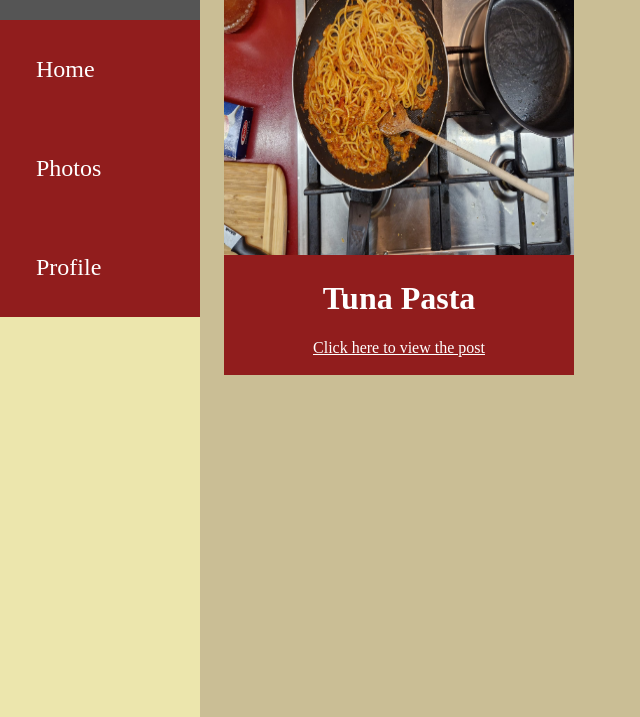
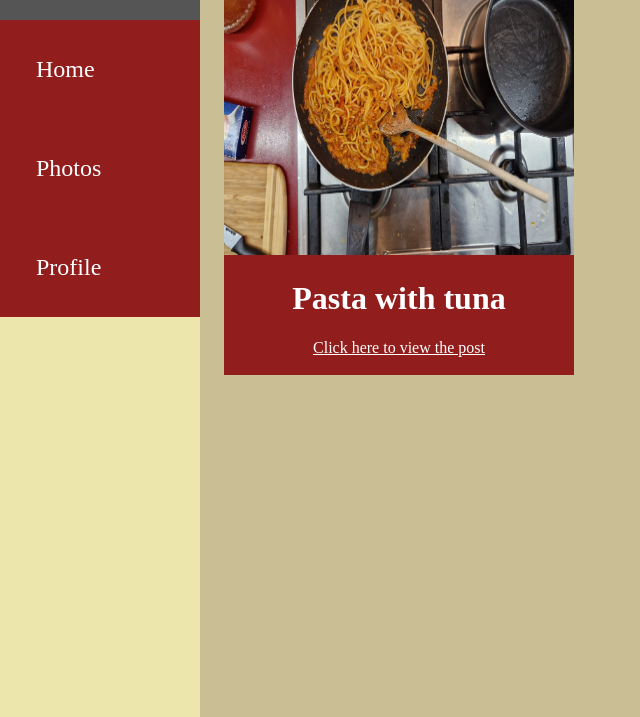
Before and after one commit to loofdoof/cookingtime, a plain HTML site: page mainpage.html in a window 1280 px wide. Shown: the part 83-800 px from the top of the page, without its empty margins (0-640 px from the left). Drawn offline with Linux system fonts and the light colour scheme.

Commit message:
Update mainpage.html

```diff
--- a/mainpage.html
+++ b/mainpage.html
@@ -16,7 +16,7 @@
           <div class="content">
             <div class="container">
                 <img src="main.jfif" width="100%" height="70%">
-                <h1><center>Tuna Pasta</center></h1>
+                <h1><center>Pasta with tuna</center></h1>
                 <a  style="color:white;"href="article"><center>Click here to view the post</center></a>
             </div>
           </div>
```
